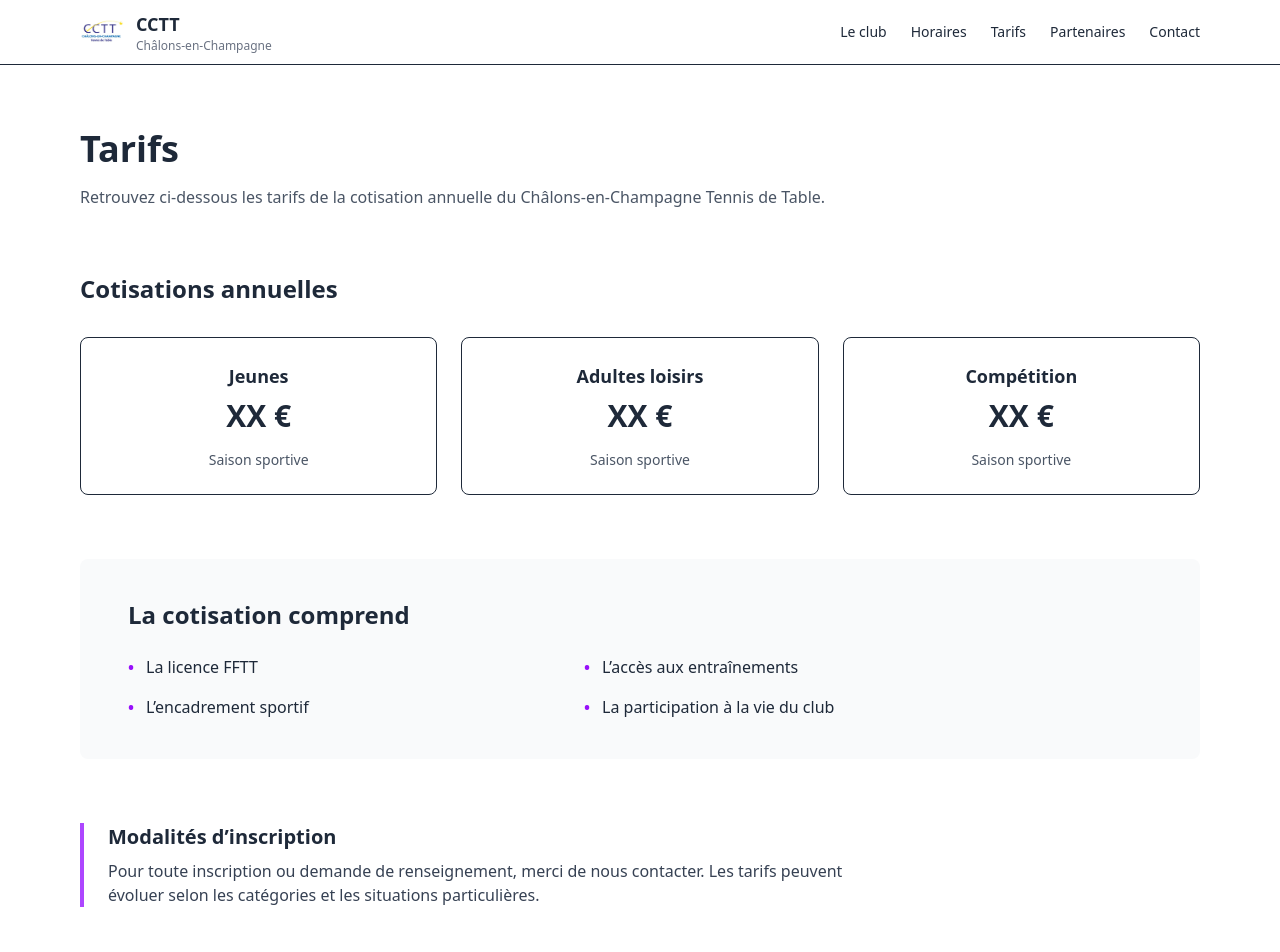
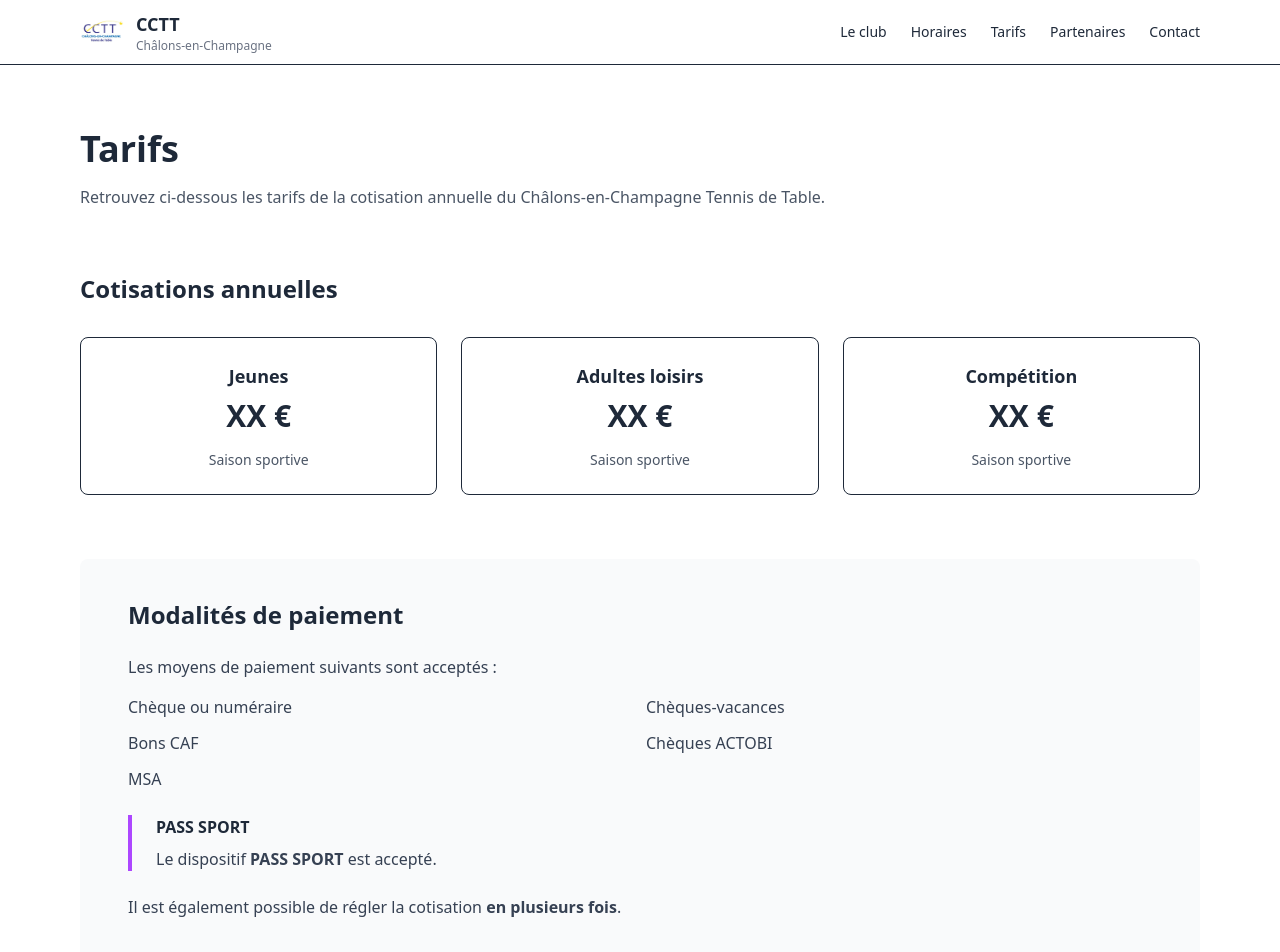
Before and after one commit to jesared/club-cctt, a Next.js app: page /tarifs in a window 1280 px wide. Shown: the top 952 px of the page. Built offline with nearby package versions, Linux system fonts and the light colour scheme.

Commit message:
Ajout de la section "Modalités de paiement" avec les moyens de paiement acceptés et informations sur le PASS SPORT.

```diff
--- a/app/tarifs/page.tsx
+++ b/app/tarifs/page.tsx
@@ -35,6 +35,36 @@ export default function TarifsPage() {
             <p className="text-3xl font-bold mb-4">XX €</p>
             <p className="text-sm text-gray-600">Saison sportive</p>
           </div>
+        </div>
+      </section>
+      {/* MODALITÉS DE PAIEMENT */}
+      <section className="bg-gray-50 rounded-lg">
+        <div className="px-6 py-10 md:px-12">
+          <h2 className="text-2xl font-semibold mb-6">Modalités de paiement</h2>
+
+          <p className="text-gray-700 mb-4">
+            Les moyens de paiement suivants sont acceptés :
+          </p>
+
+          <ul className="grid grid-cols-1 sm:grid-cols-2 gap-3 text-gray-700">
+            <li>Chèque ou numéraire</li>
+            <li>Chèques-vacances</li>
+            <li>Bons CAF</li>
+            <li>Chèques ACTOBI</li>
+            <li>MSA</li>
+          </ul>
+
+          <div className="mt-6 border-l-4 border-purple-500 pl-6">
+            <p className="font-semibold mb-2">PASS SPORT</p>
+            <p className="text-gray-700">
+              Le dispositif <strong>PASS SPORT</strong> est accepté.
+            </p>
+          </div>
+
+          <p className="mt-6 text-gray-700">
+            Il est également possible de régler la cotisation
+            <strong> en plusieurs fois</strong>.
+          </p>
         </div>
       </section>
 
```
